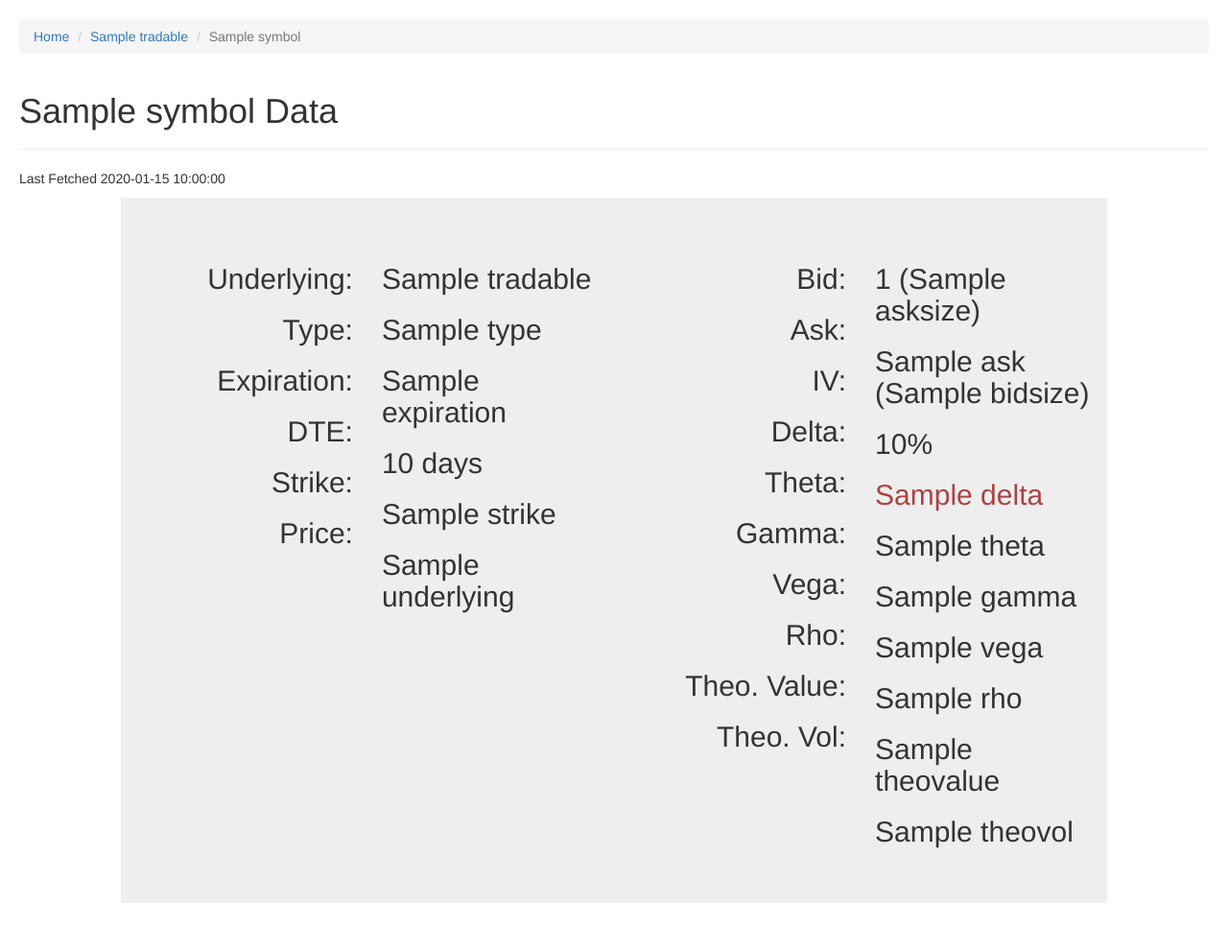
After one commit to djcohen03/tdserver, a Flask app: template static/templates/option.html in a window 1280 px wide. The commit adds this page. Shown: the whole page at 96% size. Run offline with Flask 2, Linux system fonts and the light colour scheme; the template is opened without the code that fills it: most values are stand-ins (such as "Sample title", 1, 10 or a date in 2020); parts of the project's set-up code (start-up, migrations or seed data) failed here and were passed over; some libraries are stand-ins or nearby versions.

Commit message:
Added option display page, removed chain display

```diff
--- a/app.py
+++ b/app.py
@@ -23,47 +23,10 @@ def tradable(id):
     data, fetchtime = getchain(tradable.name)
     return render_template('tradable.html', tradable=tradable, data=data, fetchtime=fetchtime)
 
-@app.route('/chain/<int:id>')
-def chain(id):
-    tradable = session.query(Tradable).get(id)
-    allvalues, fetchtime = getchain(tradable.name)
-
-    # Bin values by type and expiration:
-    expirations = set(value.option.expiration for value in allvalues)
-    chainmap = {
-        expiration: {
-            'PUT': [], 'CALL': []
-        }
-        for expiration in expirations
-    }
-    for value in allvalues:
-        chainmap[value.option.expiration][value.option.type].append(value)
-
-    chain = []
-    for expiration in sorted(list(chainmap.keys())):
-        putcallmap = chainmap[expiration]
-        puts = putcallmap['PUT']
-        calls = putcallmap['CALL']
-
-        putstrikes  = {item.option.strike: item for item in puts}
-        callstrikes = {item.option.strike: item for item in calls}
-        strikes = sorted(list(set(list(putstrikes.keys()) + list(callstrikes.keys()))))
-
-        strikemap = {
-            strike: {
-                'put': putstrikes.get(strike),
-                'call': callstrikes.get(strike)
-            }
-            for strike in strikes
-        }
-        chainlist = [
-            (strike, strikemap[strike]['put'], strikemap[strike]['call'])
-            for strike in sorted(strikes)
-        ]
-
-        chain.append((expiration, chainlist))
-
-    return render_template('chain.html', tradable=tradable, chain=chain, fetchtime=fetchtime)
+@app.route('/tradable/option/<int:id>')
+def option(id):
+    value = session.query(OptionData).get(id)
+    return render_template('option.html', value=value)
 
 
 def getchain(name='SPY'):
--- a/static/css/main.css
+++ b/static/css/main.css
@@ -9,15 +9,9 @@ body {
     font-weight: bold;
 }
 
-/* td.type-call {
-    font-weight: bold;
-    color: rgb(0, 94, 158);
+.data-display .data-values > h2 {
+    font-weight: lighter;
 }
-td.type-put {
-    font-weight: bold;
-    color: rgb(210, 76, 0);
-} */
-
-table.table td, table.table th {
-    text-align: center;
+.data-display .data-labels {
+    text-align: right;
 }
--- /dev/null
+++ b/static/css/table.css
@@ -0,0 +1,12 @@
+td.type-call {
+    font-weight: bold;
+    color: rgb(0, 94, 158);
+}
+td.type-put {
+    font-weight: bold;
+    color: rgb(210, 76, 0);
+}
+
+table.table td, table.table th {
+    text-align: center;
+}
--- a/static/templates/_base.html
+++ b/static/templates/_base.html
@@ -8,6 +8,7 @@
         <script src="https://momentjs.com/downloads/moment.js"></script>
         <link rel="stylesheet" href="https://maxcdn.bootstrapcdn.com/bootstrap/3.4.0/css/bootstrap.min.css">
         <link rel="stylesheet" href="/static/css/main.css">
+        <link rel="stylesheet" href="/static/css/table.css">
 
         {% block head %}
         {% endblock %}
--- /dev/null
+++ b/static/templates/option.html
@@ -0,0 +1,78 @@
+{% extends '_base.html' %}
+
+{% block body %}
+
+<ol class="breadcrumb">
+    <li><a href="/">Home</a></li>
+    <li><a href="/tradable/{{ value.option.tradable.id }}">{{ value.option.tradable.name }}</a></li>
+    <li class="active">{{ value.option.symbol }}</li>
+</ol>
+
+
+
+<div class="page-header">
+    <h1>{{ value.option.symbol }} Data</h1>
+</div>
+
+<p>Last Fetched {{ value.time }}</p>
+
+<div class="row">
+    <div class="col-sm-10 col-sm-offset-1">
+        <div class="jumbotron">
+            <div class="container">
+                <div class="row data-display">
+                    <div class="col-sm-6">
+                        <div class="row">
+                            <div class="col-sm-6 data-labels">
+                                <h2>Underlying:</h2>
+                                <h2>Type:</h2>
+                                <h2>Expiration:</h2>
+                                <h2>DTE:</h2>
+                                <h2>Strike:</h2>
+                                <h2>Price:</h2>
+                            </div>
+                            <div class="col-sm-6 data-values">
+                                <h2>{{ value.option.tradable.name }}</h2>
+                                <h2>{{ value.option.type }}</h2>
+                                <h2>{{ value.option.expiration }}</h2>
+                                <h2>{{ value.dte }} days</h2>
+                                <h2>{{ value.option.strike }}</h2>
+                                <h2>{{ value.underlying }}</h2>
+                            </div>
+                        </div>
+                    </div>
+                    <div class="col-sm-6">
+                        <div class="row">
+                            <div class="col-sm-6 data-labels">
+                                <h2>Bid:</h2>
+                                <h2>Ask:</h2>
+                                <h2>IV:</h2>
+                                <h2>Delta:</h2>
+                                <h2>Theta:</h2>
+                                <h2>Gamma:</h2>
+                                <h2>Vega:</h2>
+                                <h2>Rho:</h2>
+                                <h2>Theo. Value:</h2>
+                                <h2>Theo. Vol:</h2>
+                            </div>
+                            <div class="col-sm-6 data-values">
+                                <h2>{{ value.bid }} ({{ value.asksize }})</h2>
+                                <h2>{{ value.ask }} ({{ value.bidsize }})</h2>
+                                <h2>{{ value.volatility | round(1) }}%</h2>
+                                <h2 class="{% if value.delta >= 0 %}text-success{% else %}text-danger{% endif %}">{{ value.delta }}</h2>
+                                <h2>{{ value.theta }}</h2>
+                                <h2>{{ value.gamma }}</h2>
+                                <h2>{{ value.vega }}</h2>
+                                <h2>{{ value.rho }}</h2>
+                                <h2>{{ value.theovalue }}</h2>
+                                <h2>{{ value.theovol }}</h2>
+                            </div>
+                        </div>
+                    </div>
+                </div>
+            </div>
+        </div>
+    </div>
+</div>
+
+{% endblock %}
--- a/static/templates/tradable.html
+++ b/static/templates/tradable.html
@@ -37,6 +37,7 @@
                 <th>Bid</th>
                 <th>Ask</th>
                 <th>Last</th>
+                <th>Delta</th>
                 <th>Theta</th>
                 <th>Volume</th>
                 <th>Volatility</th>
@@ -55,10 +56,11 @@
                 <td>{{ item.bid }}</td>
                 <td>{{ item.ask }}</td>
                 <td>{{ item.last }}</td>
+                <td class="{% if item.delta >= 0 %}text-success{% else %}text-danger{% endif %}">{{ item.delta }}</td>
                 <td>{{ item.theta }}</td>
                 <td>{{ item.volume }}</td>
                 <td>{{ item.volatility | round(1) }}%</td>
-                <td>{{ item.option.symbol }}</td>
+                <td><a href="/tradable/option/{{ item.id }}">{{ item.option.symbol }}</a></td>
             </tr>
             {% endfor %}
         </tbody>
```
Also changed, not shown: static/templates/chain.html (deleted, +0 -104 lines).
